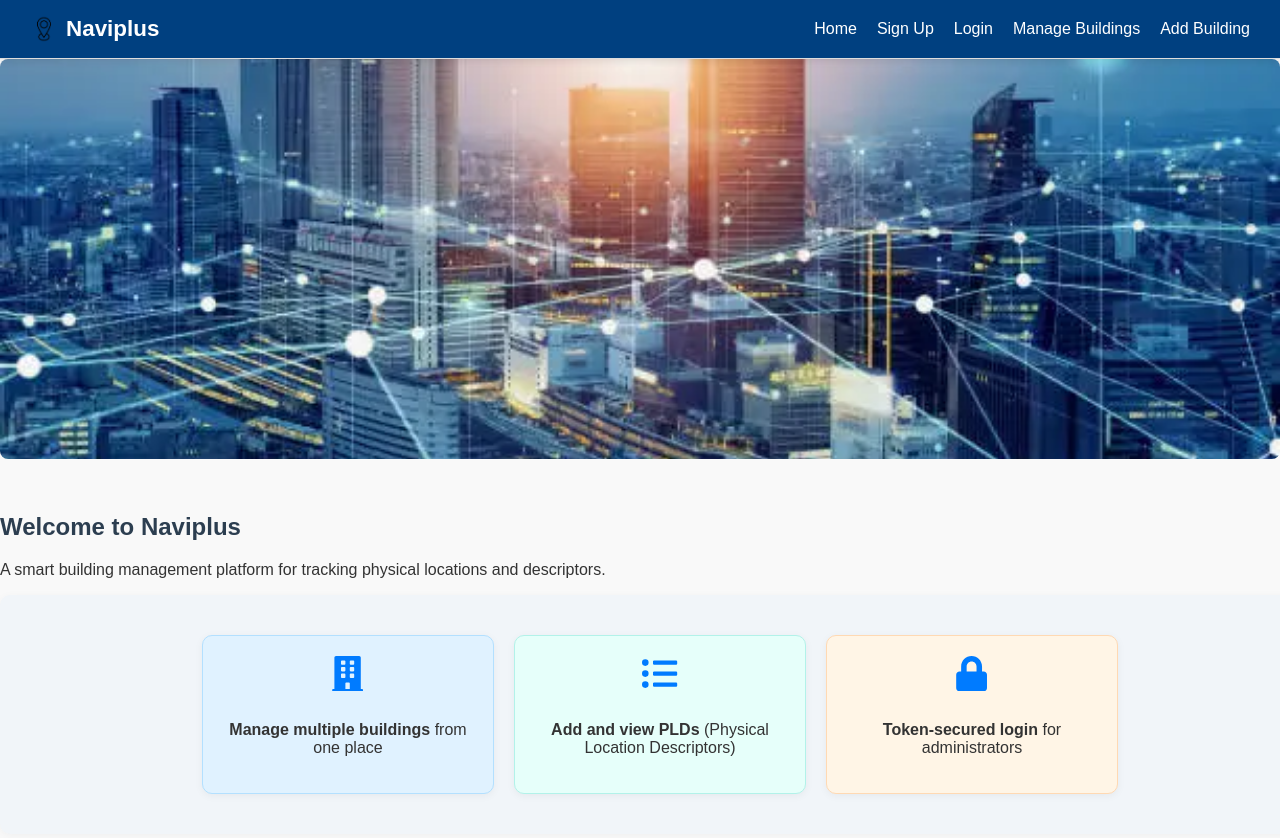
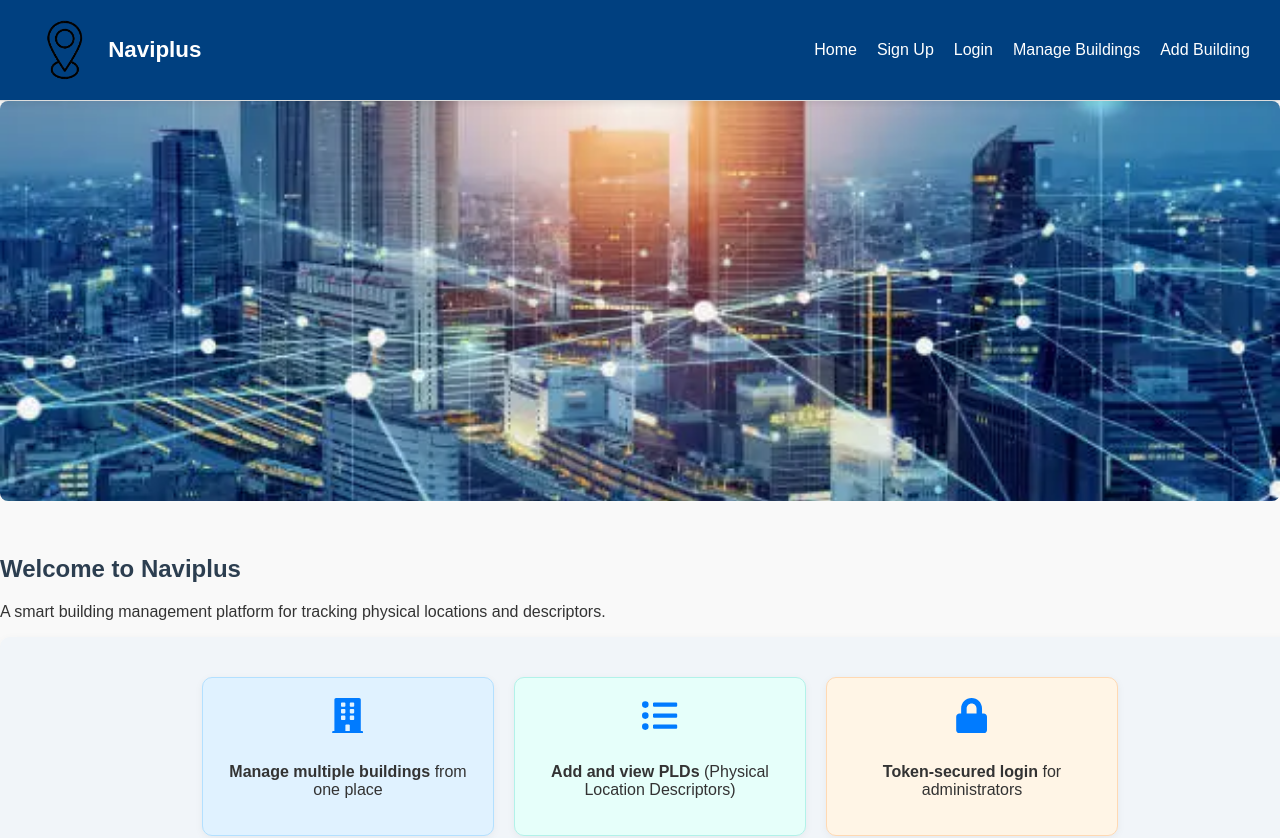
Before and after one commit to DUNCORIR/Naviplus, a React (Create React App) app in the folder admin-frontend/: page / in a window 1280 px wide. Shown: the top 838 px of the page. Built offline with nearby package versions, Linux system fonts and the light colour scheme.

Commit message:
Fix logo rendering and increase Naviplus logo visibility in navbar

```diff
--- a/admin-frontend/src/styles/Navbar.css
+++ b/admin-frontend/src/styles/Navbar.css
@@ -85,7 +85,7 @@
 
 /* Logo image next to brand name */
 .navbar-logo {
-  height: 28px;
+  height: 70px;
   width: auto;
   margin-right: 8px;
   vertical-align: middle;
```
